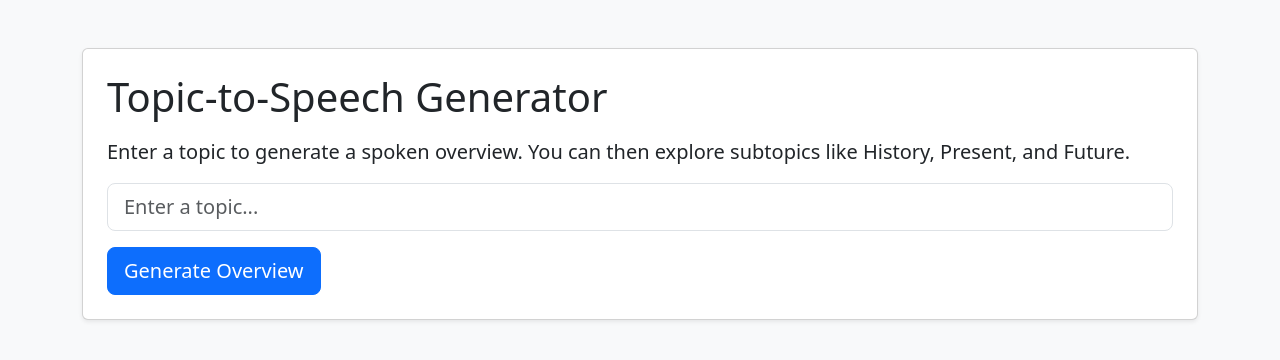
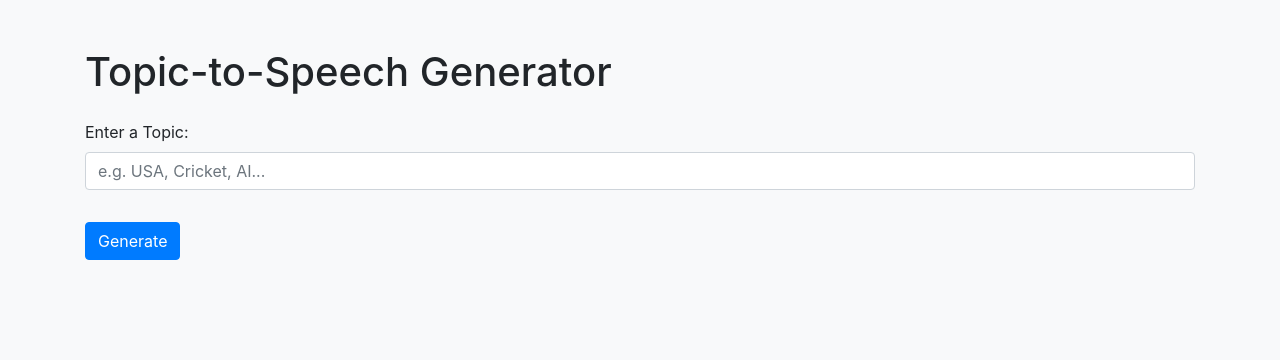
Before and after one commit to SandeepMandala369/topicc2speech, a Flask app: page / in a window 1280 px wide. Shown: the top 360 px of the page. Run offline with Flask 3, Linux system fonts and the light colour scheme; some libraries are stand-ins or nearby versions.

Commit message:
Update index.html

```diff
--- a/templates/index.html
+++ b/templates/index.html
@@ -2,26 +2,22 @@
 <html lang="en">
 <head>
   <meta charset="UTF-8" />
-  <meta name="viewport" content="width=device-width, initial-scale=1" />
   <title>Topic-to-Speech Generator</title>
-  <!-- Bootstrap 5 CSS -->
-  <link href="https://cdn.jsdelivr.net/npm/bootstrap@5.3.0/dist/css/bootstrap.min.css" rel="stylesheet" />
+  <link rel="stylesheet"
+        href="https://maxcdn.bootstrapcdn.com/bootstrap/4.5.2/css/bootstrap.min.css" />
 </head>
 <body class="bg-light">
   <div class="container py-5">
-    <div class="card p-4 shadow-sm">
-      <h1 class="card-title mb-3">Topic-to-Speech Generator</h1>
-      <p class="card-text lead">
-        Enter a topic to generate a spoken overview. You can then explore subtopics like History, Present, and Future.
-      </p>
-      <form action="{{ url_for('generate') }}" method="POST">
-        <div class="mb-3">
-          <input type="text" name="topic" class="form-control form-control-lg"
-                 placeholder="Enter a topic..." required />
-        </div>
-        <button type="submit" class="btn btn-primary btn-lg">Generate Overview</button>
-      </form>
-    </div>
+    <h1 class="mb-4">Topic-to-Speech Generator</h1>
+
+    <form action="{{ url_for('result') }}" method="POST">
+      <div class="form-group">
+        <label for="topicInput">Enter a Topic:</label>
+        <input type="text" class="form-control" id="topicInput"
+               name="topic" placeholder="e.g. USA, Cricket, AI..." required>
+      </div>
+      <button type="submit" class="btn btn-primary mt-3">Generate</button>
+    </form>
   </div>
 </body>
 </html>
```
